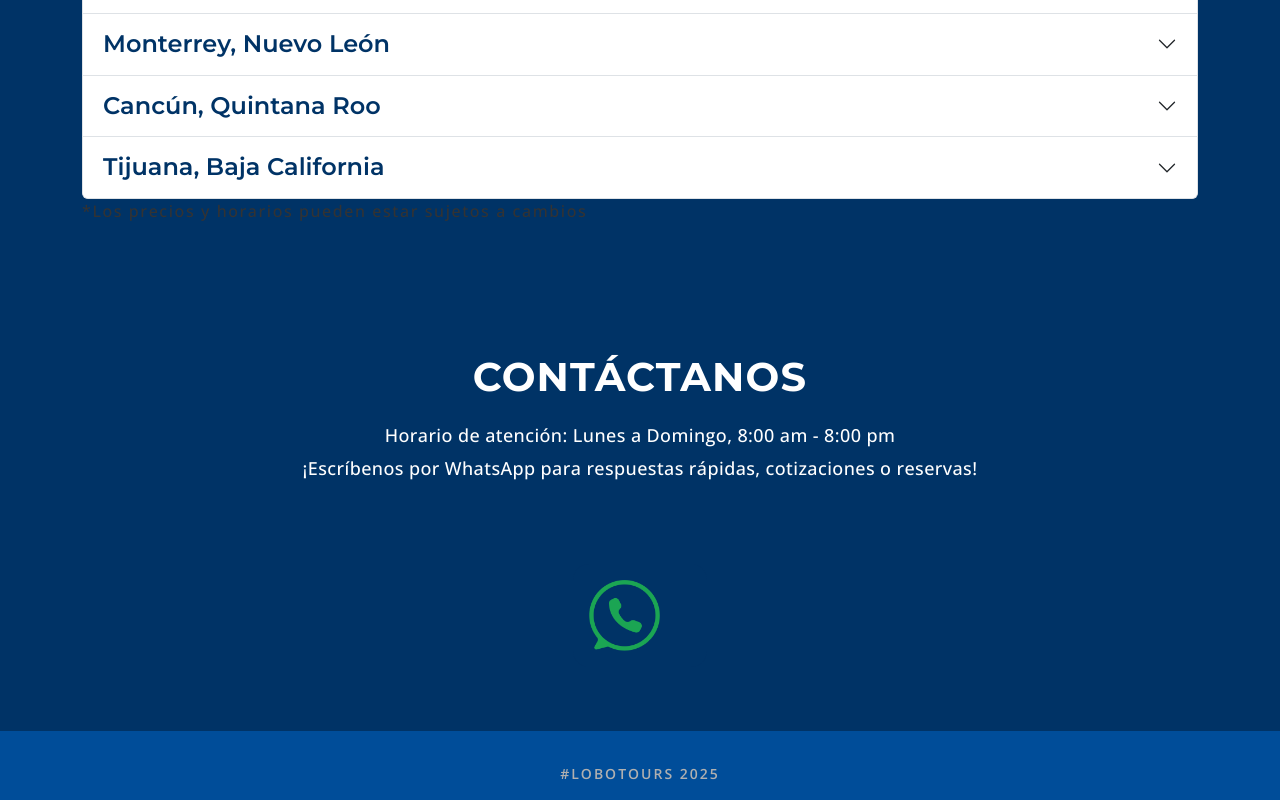
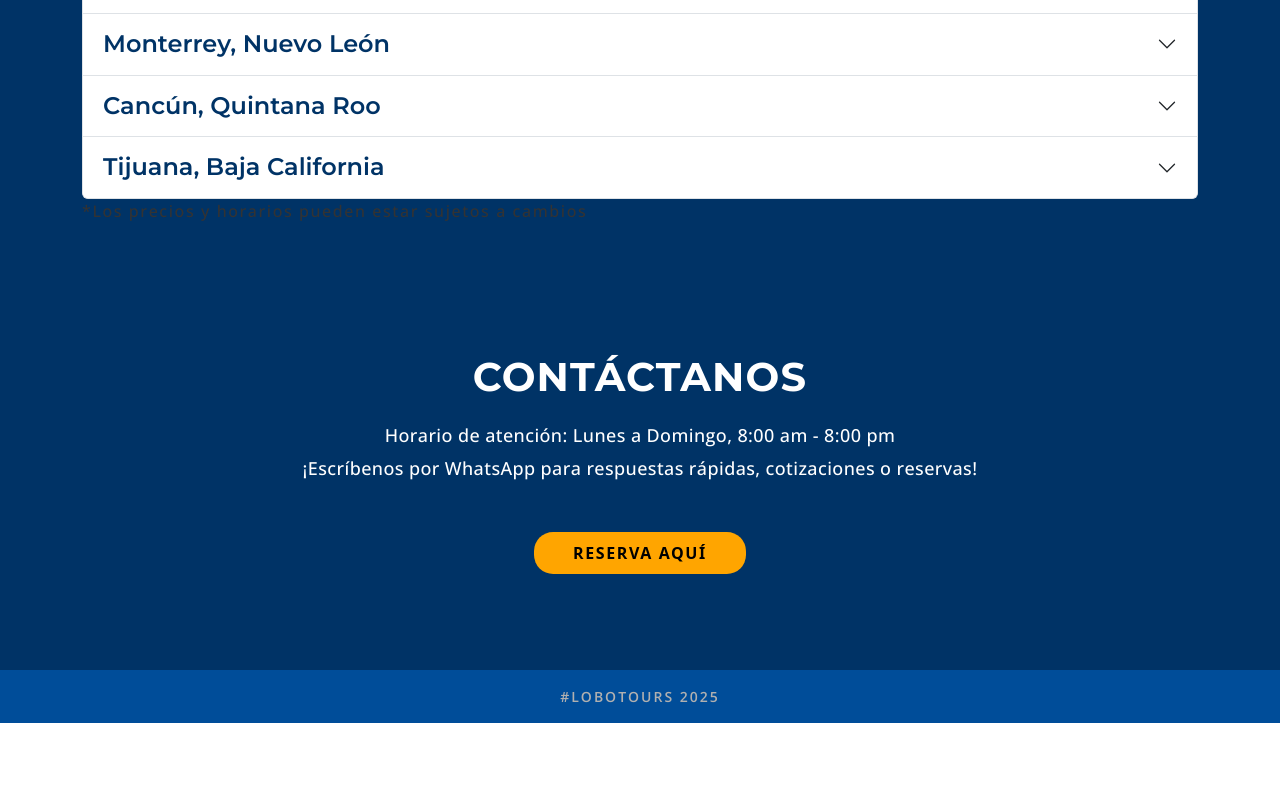
Before and after one commit to 4me7h/cl-lobotours, a React (Create React App) app: page / in a window 1280 px wide. Shown: the part 3190-3990 px from the top of the page. After the commit the page ends 3913 px from the top, so only its background shows below. Built offline with nearby package versions, Linux system fonts and the light colour scheme.

Commit message:
component: footer

```diff
--- a/src/components/Contact.js
+++ b/src/components/Contact.js
@@ -5,7 +5,7 @@ import Col from 'react-bootstrap/Col';
 import { Fade } from 'react-awesome-reveal';
 
 // import iconMail from '../images/icon-mail.png';
-import iconWhats from '../images/icon-whats.png';
+// import iconWhats from '../images/icon-whats.png';
 
 const Contact = () => {
     return(
@@ -17,25 +17,23 @@ const Contact = () => {
                             <div className="headercontent__header">
                                 <Fade cascade triggerOnce direction="up">
                                 <div className="about__header">
-                                    <div className="about__header__content">
+                                    <div className="about__header__content mb-5">
                                         <h2 className="text--subtitle text-center text-uppercase text--white">Contáctanos</h2>
                                         <p className='text--body text-center text-white'>
                                         Horario de atención: Lunes a Domingo, 8:00 am - 8:00 pm<br />
 ¡Escríbenos por WhatsApp para respuestas rápidas, cotizaciones o reservas!
                                         </p>
                                     </div>
+                                    <a className="btn btn--secondary" target="__blank" href="https://wa.me/+5219613037177?text=Lobo%20Tours:%20Estoy%20interesado%20en%20un%20viaje%20de%20clase%20económica">Reserva Aquí</a>
                                 </div>
-                                <ul className="contact__buttons">
-                                    {/* <li className='contact__buttons__item'>
-                                        <a className="contact__buttons__btn" target="__blank" href="mailto:blueprintstrategiesagency@gmail.com">
-                                            <img src={iconMail} alt="e-mail" className="contact__buttons__icon"/>
-                                        </a></li> */}
+                                {/* <ul className="contact__buttons">
+                                    <li className='contact__buttons__item'>
+                                        <a className="btn btn--secondary" target="__blank" href="https://wa.me/+5219613037177?text=Lobo%20Tours:%20Estoy%20interesado%20en%20un%20viaje%20de%20clase%20económica">Reserva Aquí</a>
+                                    </li>
                                     <li className="contact__buttons__item">
-                                        <a className="contact__buttons__btn" target="__blank" href="https://wa.me/+5219613037177?text=Lobo%20Tours:%20Estoy%20interesado%20en%20un%20viaje%20de%20clase%20económica">
-                                            <img src={iconWhats} alt="whatsapp" className="contact__buttons__icon"/>
-                                        </a>
+                                        <a className="btn btn--secondary" target="__blank" href="https://wa.me/+5219613037177?text=Lobo%20Tours:%20Estoy%20interesado%20en%20un%20viaje%20de%20clase%20económica">Reserva Aquí</a>
                                     </li>
-                                </ul>
+                                </ul> */}
                                 </Fade>
                             </div>
                         </div>
--- a/src/styles/Footer.scss
+++ b/src/styles/Footer.scss
@@ -1,7 +1,7 @@
 .footer {
     &__copy {
         background-color: $dark-bg-secondary;
-        padding: 2rem 0 1rem;
+        padding: 1rem 0 1rem;
 
         &__text {
             margin-bottom: 0;
```
